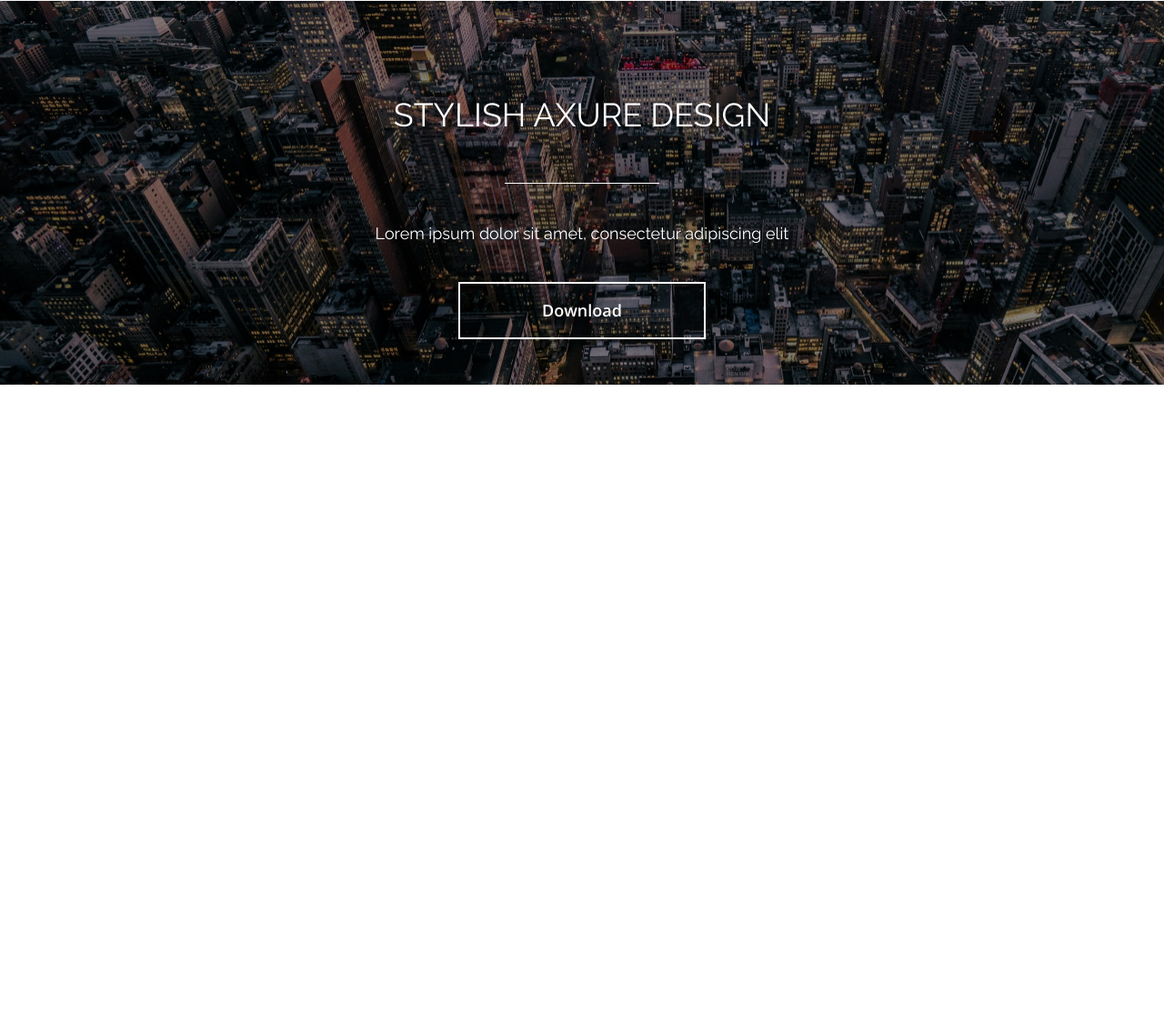
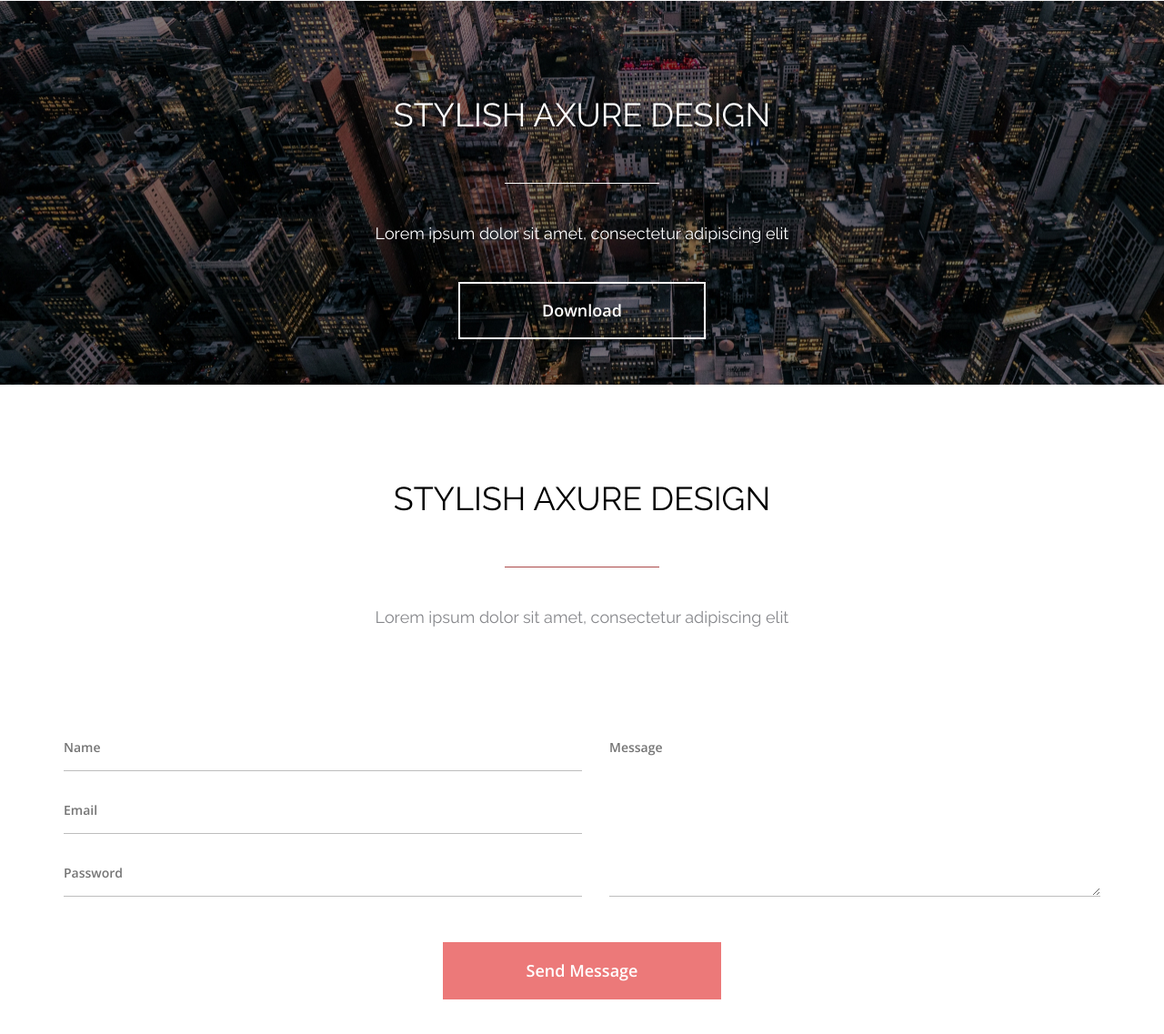
Before and after one commit to dnsbasok/tms-front-level-3, a plain HTML site: page index.html in a window 1280 px wide. Shown: the part 3679-4816 px from the top of the page at 91% size. Before the commit the page ends 4102 px from the top, so only its background shows below. Drawn offline with nearby package versions, Linux system fonts and the light colour scheme.

Commit message:
feat(tms-front-level-3): add contact

```diff
--- /dev/null
+++ b/css/contact.css
@@ -0,0 +1,20 @@
+.contact {
+  padding: 6.5rem 0 3.125rem 0;
+  text-align: center;
+}
+
+.form-contact {
+  display: flex;
+  gap: 1.875rem;
+  margin-top: 5.625rem;
+}
+
+.form-contact__field {
+  margin: 2.0625rem auto 0;
+  max-width: 570px;
+  width: 570px;
+}
+
+.form-contact__btn {
+  margin: 3.125rem auto 0 auto;
+}
--- a/css/style.css
+++ b/css/style.css
@@ -85,6 +85,21 @@ img {
 /*Input*/
 
 .input {
+  display: block;
+  width: 370px;
+  max-width: 370px;
+  padding: 0;
+  padding-bottom: 1rem;
+  appearance: none;
+  border: 0;
+  border-bottom: 0.0625rem solid #bdbdbd;
+  font: 400 0.875rem/1.36 'Open Sans';
+  color: #bdbdbd;
+}
+
+/*Textarea*/
+
+.textarea {
   display: block;
   width: 370px;
   max-width: 370px;
--- a/index.html
+++ b/index.html
@@ -21,6 +21,7 @@
   <link rel="stylesheet" href="./css/awesome.css">
   <link rel="stylesheet" href="./css/pricing.css">
   <link rel="stylesheet" href="./css/banner.css">
+  <link rel="stylesheet" href="./css/contact.css">
 </head>
 
 <body>
@@ -214,6 +215,23 @@
         </div>
       </div>
     </section>
+
+    <section class="contact container">
+      <div class="promo">
+        <h2 class="promo__title">STYLISH AXURE DESIGN</h2>
+        <div class="promo__separator"></div>
+        <p class="promo__subtitle">Lorem ipsum dolor sit amet, consectetur adipiscing elit</p>
+      </div>
+      <form action="" class="form-contact">
+        <div class="form-contact__user">
+          <input class="input form-contact__field" type="text" placeholder="Name">
+          <input class="input form-contact__field" type="email" placeholder="Email">
+          <input class="input form-contact__field" type="password" placeholder="Password">
+        </div>
+        <textarea class="textarea form-contact__field" placeholder="Message"></textarea>
+      </form>
+      <button class="btn btn_secondary form-contact__btn">Send Message</button>
+    </section>
   </main>
 
   <footer>
```
